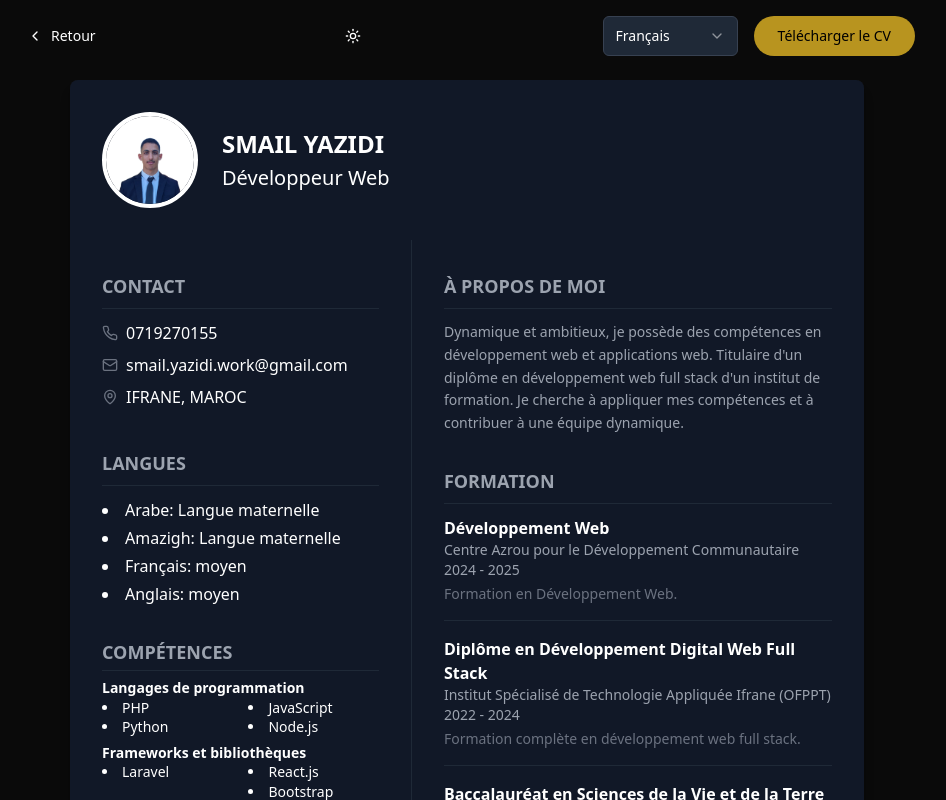
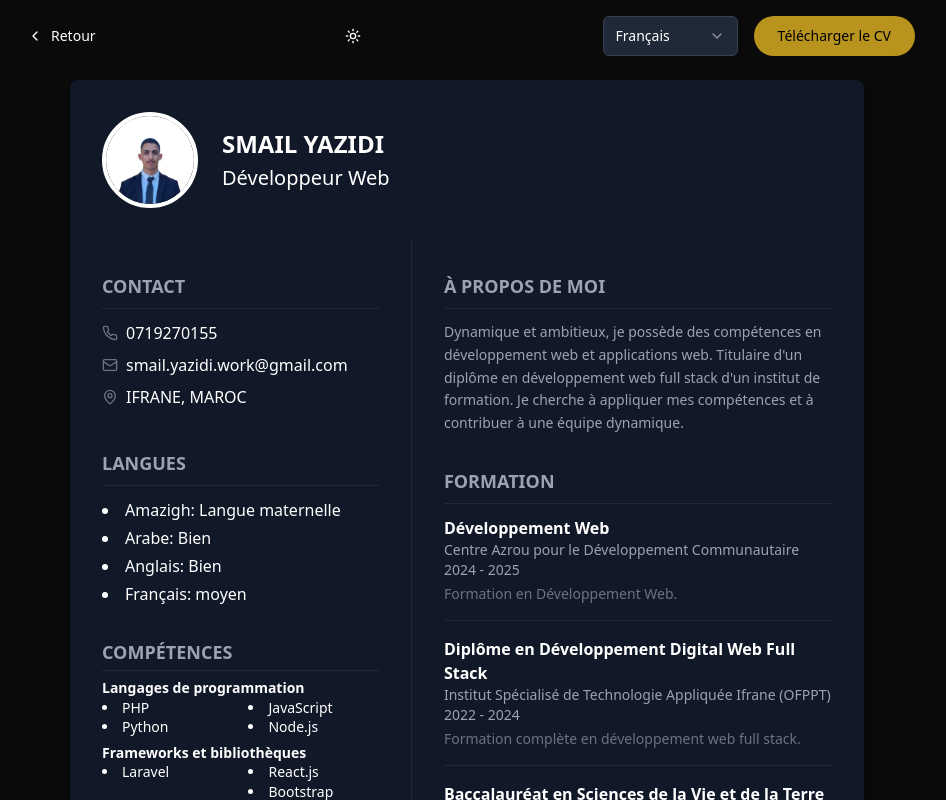
Before and after one commit to smail-yazidi/Portfolio, a Next.js app: page /cv in a window 1280 px wide. Shown: the top 800 px of the page, without its empty margins (173-1119 px from the left). Built offline with nearby package versions, Linux system fonts and the light colour scheme.

Commit message:
Updated personal info

```diff
--- a/app/cv/page.tsx
+++ b/app/cv/page.tsx
@@ -179,18 +179,20 @@ export default function CvPage() {
                 {content.languages}
               </h2>
               <ul className="list-disc list-inside space-y-1">
-                <li>
-                  {content.arabic}: {content.langMotherTongue}
-                </li>
+
                 <li>
                   {content.amazigh}: {content.langMotherTongue}
+                </li>
+                  <li>
+                  {content.arabic}: {content.longbein}
+                </li>
+                 <li>
+                  {content.english}: {content.longbein}
                 </li>
                 <li>
                   {content.french}: {content.langMedium}
                 </li>
-                <li>
-                  {content.english}: {content.langMedium}
-                </li>
+
               </ul>
             </div>
 
--- a/app/page.tsx
+++ b/app/page.tsx
@@ -1371,9 +1371,10 @@ export default function Portfolio() {
                   {[
                     { lang: "Tamazight", level: t.native, width: "100%" },
                     { lang: currentLang === "fr" ? "Arabe" : "Arabic", level: t.good, width: "85%" },
+                        { lang: currentLang === "fr" ? "Anglais" : "English", level: t.good, width: "85%" },
+
                     { lang: currentLang === "fr" ? "Français" : "French", level: t.average, width: "60%" },
-                    { lang: currentLang === "fr" ? "Anglais" : "English", level: t.average, width: "60%" },
-                  ].map((item, index) => (
+                 ].map((item, index) => (
                     <div key={index}>
                       <div className="flex justify-between mb-1 sm:mb-2">
                         <span className="font-medium text-sm sm:text-base">{item.lang}</span>
--- a/components/cv-content.ts
+++ b/components/cv-content.ts
@@ -9,6 +9,7 @@ export const cvContent = {
     languages: "Langues",
     langMotherTongue: "Langue maternelle",
     langMedium: "moyen",
+    longbein:"Bien",
     arabic: "Arabe",
     amazigh: "Amazigh",
     french: "Français",
@@ -50,6 +51,7 @@ export const cvContent = {
     languages: "Languages",
     langMotherTongue: "Native language",
     langMedium: "medium",
+        longbein:"Good",
     arabic: "Arabic",
     amazigh: "Amazigh",
     french: "French",
```
